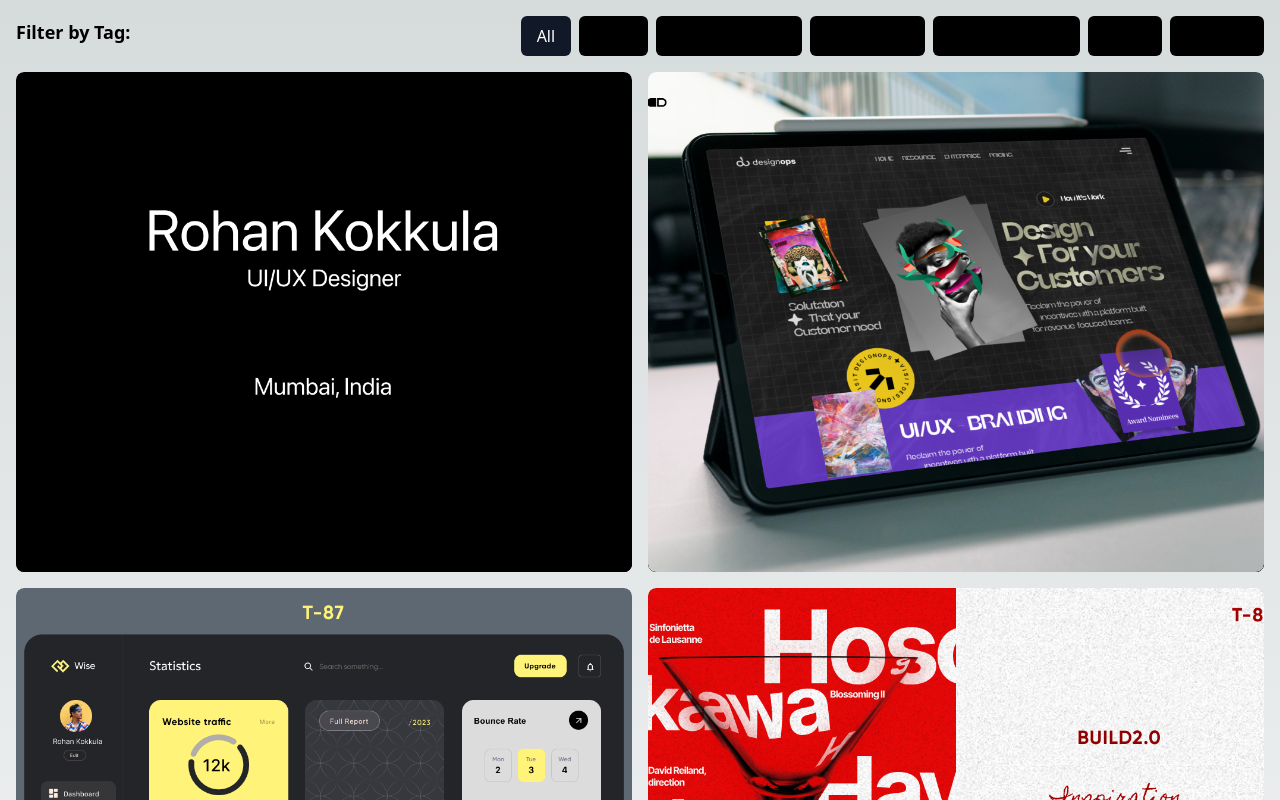
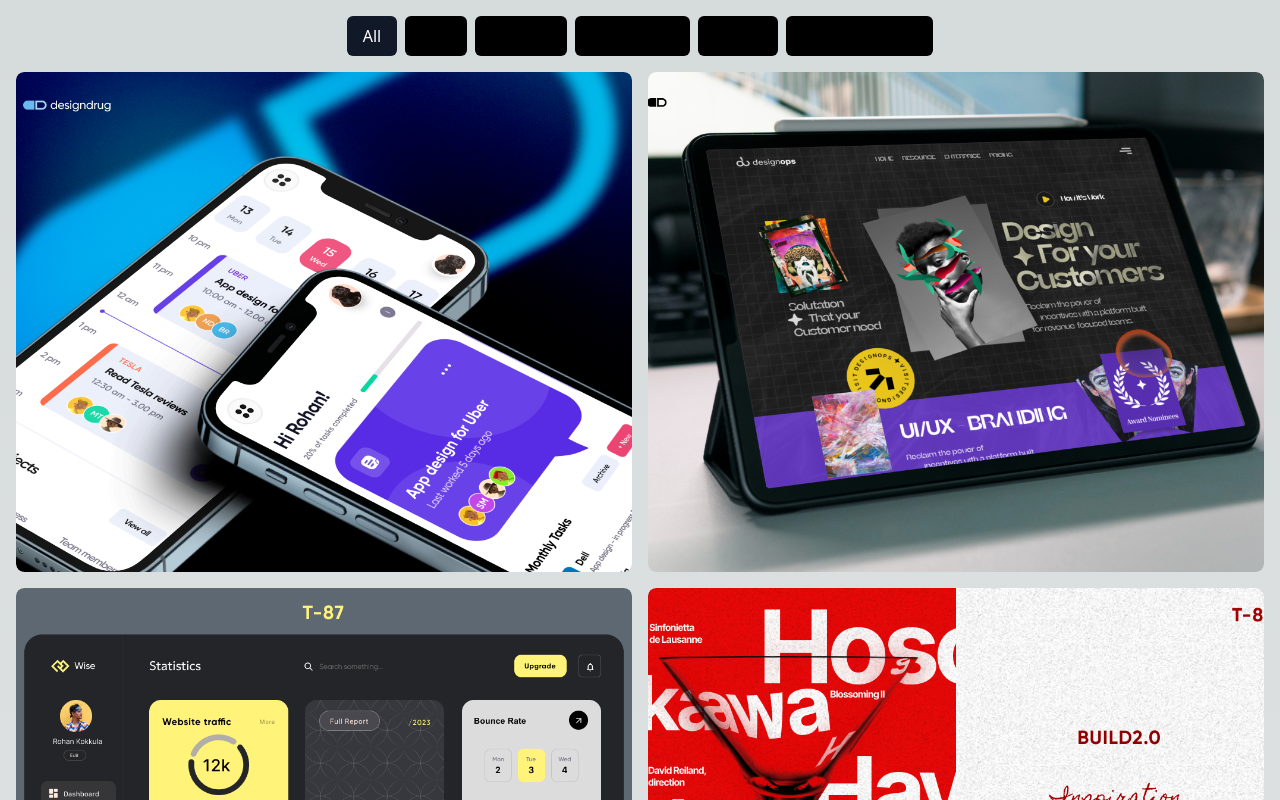
Before and after one commit to rohankokkula/desfolio, a Next.js app: page / in a window 1280 px wide. Shown: the top 800 px of the page. Built offline with nearby package versions, Linux system fonts and the light colour scheme.

Commit message:
removed hardcoded images

```diff
--- a/src/components/ImageGrid.js
+++ b/src/components/ImageGrid.js
@@ -1,4 +1,4 @@
-import { useState } from 'react';
+import { useState, useEffect } from 'react';
 import Image from 'next/image';
 import Modal from './Modal';
 
@@ -6,15 +6,23 @@ const ImageGrid = () => {
   const [isOpen, setIsOpen] = useState(false);
   const [currentImageIndex, setCurrentImageIndex] = useState(0);
   const [selectedTag, setSelectedTag] = useState(null);
+  const [images, setImages] = useState([]);
+  const [flattenedImages, setFlattenedImages] = useState([]);
 
-  const images = [
-    { id: 1, src: '/images/intro.png', alt: 'Image 1', title: 'Title 1', subtitle: 'Subtitle 1', tag: 'Intro' },
-    { id: 2, src: '/images/day2.png', alt: 'Image 2', title: 'Title 2', subtitle: 'Subtitle 2', tag: 'Mobile Screens' },
-    { id: 3, src: '/images/day3.png', alt: 'Image 3', title: 'Title 3', subtitle: 'Subtitle 3', tag: 'Dashboard' },
-    { id: 4, src: '/images/day4.png', alt: 'Image 4', title: 'Title 4', subtitle: 'Subtitle 4', tag: 'Graphic Design' },
-    { id: 5, src: '/images/day5.png', alt: 'Image 5', title: 'Title 5', subtitle: 'Subtitle 5', tag: 'Video' },
-    { id: 6, src: '/images/day6.png', alt: 'Image 6', title: 'Title 6', subtitle: 'Subtitle 6', tag: 'Concept' }
-  ];
+  useEffect(() => {
+    fetch('/designs.json')
+      .then((response) => response.json())
+      .then((data) => {
+        setImages(data);
+        const flatImages = data.flatMap((item, index) =>
+          item.images.map((img, imgIndex) => ({
+            ...img, itemIndex: index, imgIndex, title: item.title, subtitle: item.subtitle
+          }))
+        );
+        setFlattenedImages(flatImages);
+      })
+      .catch((error) => console.error('Error fetching images:', error));
+  }, []);
 
   const openModal = (index) => {
     setCurrentImageIndex(index);
@@ -26,12 +34,12 @@ const ImageGrid = () => {
   };
 
   const showNextImage = () => {
-    setCurrentImageIndex((prevIndex) => (prevIndex + 1) % images.length);
+    setCurrentImageIndex((prevIndex) => (prevIndex + 1) % flattenedImages.length);
   };
 
   const showPreviousImage = () => {
     setCurrentImageIndex((prevIndex) =>
-      prevIndex === 0 ? images.length - 1 : prevIndex - 1
+      prevIndex === 0 ? flattenedImages.length - 1 : prevIndex - 1
     );
   };
 
@@ -43,8 +51,9 @@ const ImageGrid = () => {
 
   return (
     <div className="min-h-screen p-4">
-      <div className="mb-4 flex flex-wrap items-center justify-between">
-        <p className="text-lg font-bold mb-2">Filter by Tag:</p>
+
+
+      <div className="mb-4 flex items-center justify-center">
         <div className="flex flex-wrap gap-2">
           <button
             className={`px-4 py-2 rounded-md ${selectedTag === null ? 'bg-gray-900 text-white' : 'bg-black hover:bg-gray-700'}`}
@@ -52,37 +61,39 @@ const ImageGrid = () => {
           >
             All
           </button>
-          {images.map(image => (
+          {[...new Set(images.map(image => image.tag))].map(tag => (
             <button
-              key={image.tag}
-              className={`px-4 py-2 rounded-md ${selectedTag === image.tag ? 'bg-gray-900 text-white' : 'bg-black hover:bg-gray-700'}`}
-              onClick={() => filterByTag(image.tag)}
+              key={tag}
+              className={`px-4 py-2 rounded-md ${selectedTag === tag ? 'bg-gray-900 text-white' : 'bg-black hover:bg-gray-700'}`}
+              onClick={() => filterByTag(tag)}
             >
-              {image.tag}
+              {tag}
             </button>
           ))}
         </div>
       </div>
+
       <div className="grid grid-cols-1 sm:grid-cols-2 md:grid-cols-2 lg:grid-cols-2 gap-4">
         {filteredImages.map((image, index) => (
           <div
             key={image.id}
-            className="relative w-full h-[500px] cursor-pointer rounded-lg overflow-hidden"
-            onClick={() => openModal(index)}
+            className="relative w-full h-[500px] cursor-pointer rounded-lg overflow-hidden group"
+            onClick={() => openModal(flattenedImages.findIndex(img => img.itemIndex === index))}
           >
-            <div className="absolute bottom-0 left-0 bg-gradient-to-b from-transparent to-black p-4 w-full">
+           <div className="absolute inset-0 bg-gradient-to-b from-[#2f82e700] to-[#000000] opacity-0 group-hover:opacity-100 transition-opacity duration-300 rounded-lg"></div>
+<div className="absolute bottom-0 left-0  p-4 w-full">
               <p className="text-white text-lg font-bold">{image.title}</p>
               <p className="text-white text-sm">{image.subtitle}</p>
             </div>
-            <div className="absolute bottom-0 right-0 bg-gradient-to-b from-transparent to-black p-4">
+            <div className="absolute bottom-0 right-0  p-4">
               <p className="text-white text-sm">{image.tag}</p>
             </div>
             <Image
-              src={image.src}
-              alt={image.alt}
+              src={image.images[0].src}
+              alt={image.images[0].alt}
               layout="fill"
               objectFit="cover"
-              className="transition-opacity duration-300 hover:opacity-45 rounded-lg"
+              className="transition-opacity duration-300 hover:opacity-30 rounded-lg"
             />
           </div>
         ))}
@@ -91,8 +102,8 @@ const ImageGrid = () => {
         <Modal
           isOpen={isOpen}
           onClose={closeModal}
-          imageSrc={filteredImages[currentImageIndex].src}
-          imageAlt={filteredImages[currentImageIndex].alt}
+          images={flattenedImages}
+          currentIndex={currentImageIndex}
           onNext={showNextImage}
           onPrevious={showPreviousImage}
         />
```
